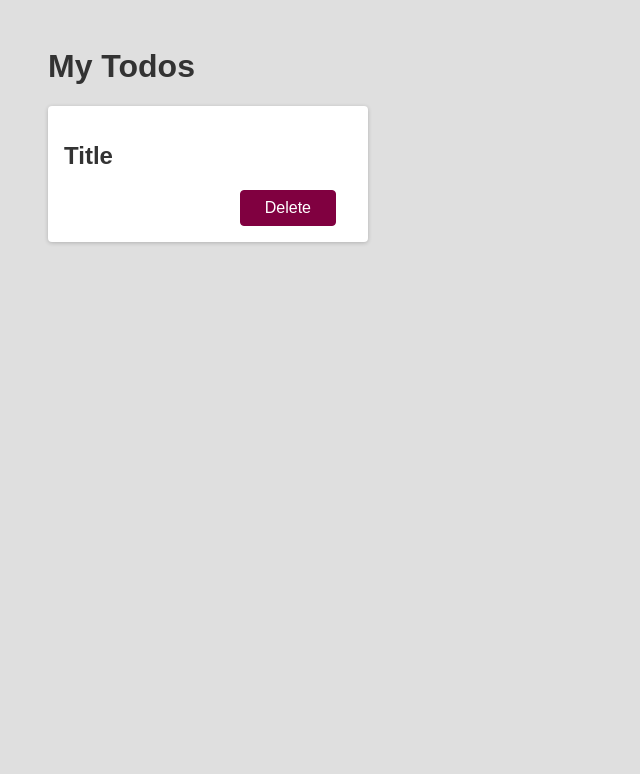
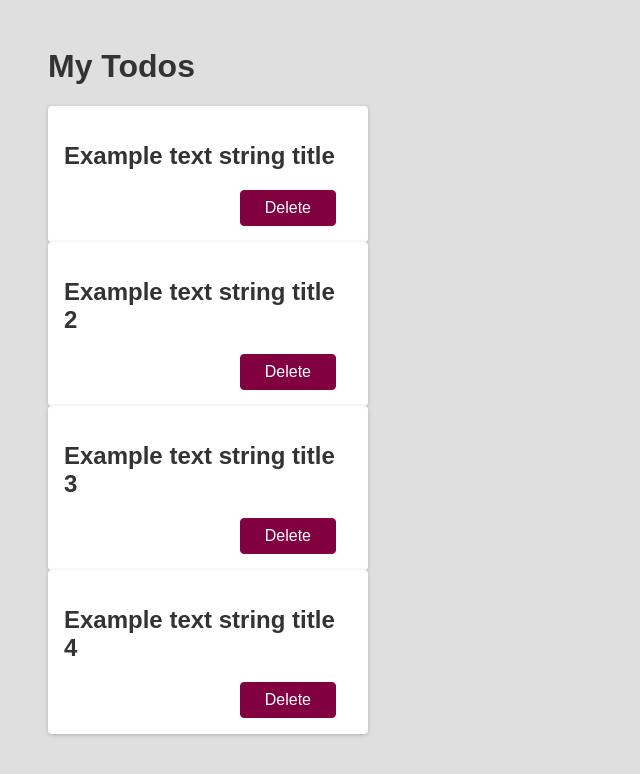
Before and after one commit to Manojlovic1998/core-react-features-practice, a React (Create React App) app: page / in a window 1280 px wide. Shown: the top 774 px of the page, without its empty margins (0-640 px from the left). Built offline with nearby package versions, Linux system fonts and the light colour scheme.

Commit message:
Add text prop to the Todo component

```diff
--- a/src/App.js
+++ b/src/App.js
@@ -2,8 +2,14 @@ import Todo from "./components/Todo";
 
 function App() {
     return (
-        <Todo/>
-        );
+        <div>
+            <h1>My Todos</h1>
+            <Todo text={"Example text string title"}/>
+            <Todo text={"Example text string title 2"}/>
+            <Todo text={"Example text string title 3"}/>
+            <Todo text={"Example text string title 4"}/>
+        </div>
+    );
 }
 
 export default App;
--- a/src/components/Todo.js
+++ b/src/components/Todo.js
@@ -1,9 +1,8 @@
-function Todo() {
+function Todo(props) {
     return (
         <div>
-            <h1>My Todos</h1>
             <div className={'card'}>
-                <h2>Title</h2>
+                <h2>{props.text}</h2>
                 <div className={'actions'}>
                     <button className={'btn'}>Delete</button>
 
```
